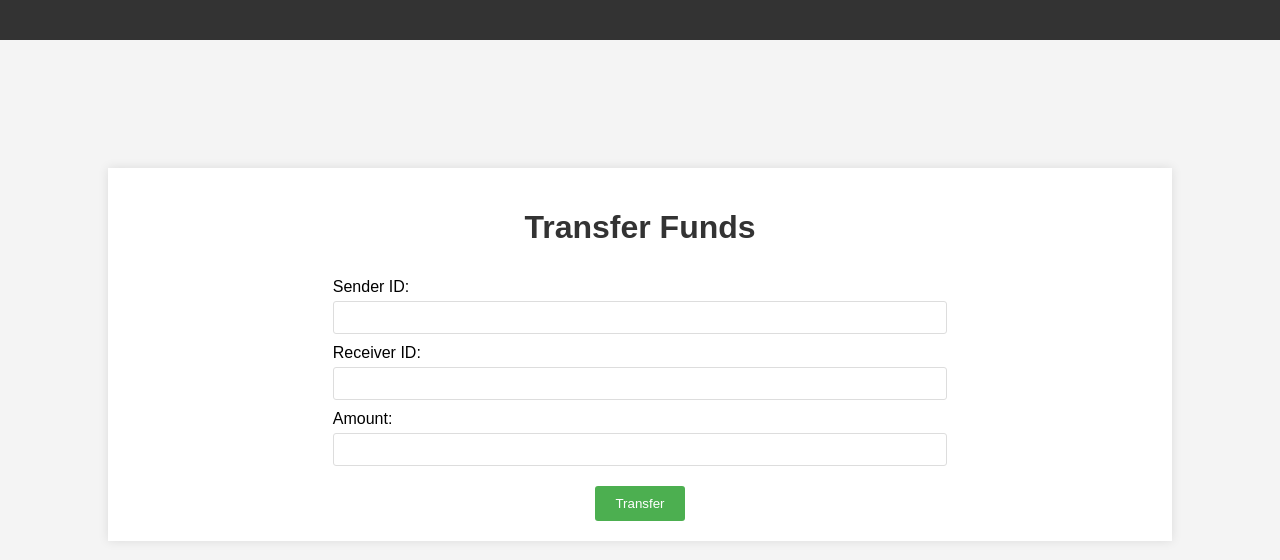
After one commit to YasminaMohamed99/Account-Transfare, a Django app: page /transfer_funds in a window 1280 px wide. The commit adds this page. Shown: the top 560 px of the page. Run offline with Django 4.2, Linux system fonts and the light colour scheme.

Commit message:
prepare transfare funds

```diff
--- a/account_transfare_app/urls.py
+++ b/account_transfare_app/urls.py
@@ -4,4 +4,5 @@ from . import views
 urlpatterns = [
     path('', views.list_accounts, name='list_accounts'),
     path('import_accounts', views.import_accounts, name='import_accounts'),
+    path('transfer_funds', views.transfer_funds, name='transfer_funds'),
 ]
--- a/account_transfare_app/views.py
+++ b/account_transfare_app/views.py
@@ -36,3 +36,7 @@ def import_accounts(request):
         form = UploadFileForm()
 
     return render(request, 'list_accounts.html', {'form': form})
+
+
+def transfer_funds(request):
+    return render(request, "transfer_funds.html")
--- a/templates/list_accounts.html
+++ b/templates/list_accounts.html
@@ -20,7 +20,7 @@
             </form>
             </div>
             <div>
-               <a href="{% url 'import_accounts' %}" class="redirect-button">Transfer Funds</a>
+               <a href="{% url 'transfer_funds' %}" class="redirect-button">Transfer Funds</a>
             </div>
         </div>
         <table>
--- /dev/null
+++ b/templates/transfer_funds.html
@@ -0,0 +1,26 @@
+
+{% extends "base.html" %}
+{% load static %}
+
+{% block head %}
+    <link rel="stylesheet" type="text/css" href="{% static 'css/styles.css' %}">
+{% endblock %}
+
+{% block content %}
+<div class="container" style="margin-top: 10%">
+    <header>
+        <h1>Transfer Funds</h1>
+    </header>
+    <main>
+        <form id="add-challenge-form">
+            <label for="sender-id">Sender ID:</label>
+            <input type="text" id="sender-id" name="sender-id" required>
+            <label for="receiver-id">Receiver ID:</label>
+            <input type="text" id="receiver-id" name="receiver-id" required>
+            <label for="amount">Amount:</label>
+            <input type="number" id="amount" name="amount" required>
+            <button type="submit" class="submit-btn">Transfer</button>
+        </form>
+    </main>
+</div>
+{% endblock %}
```
